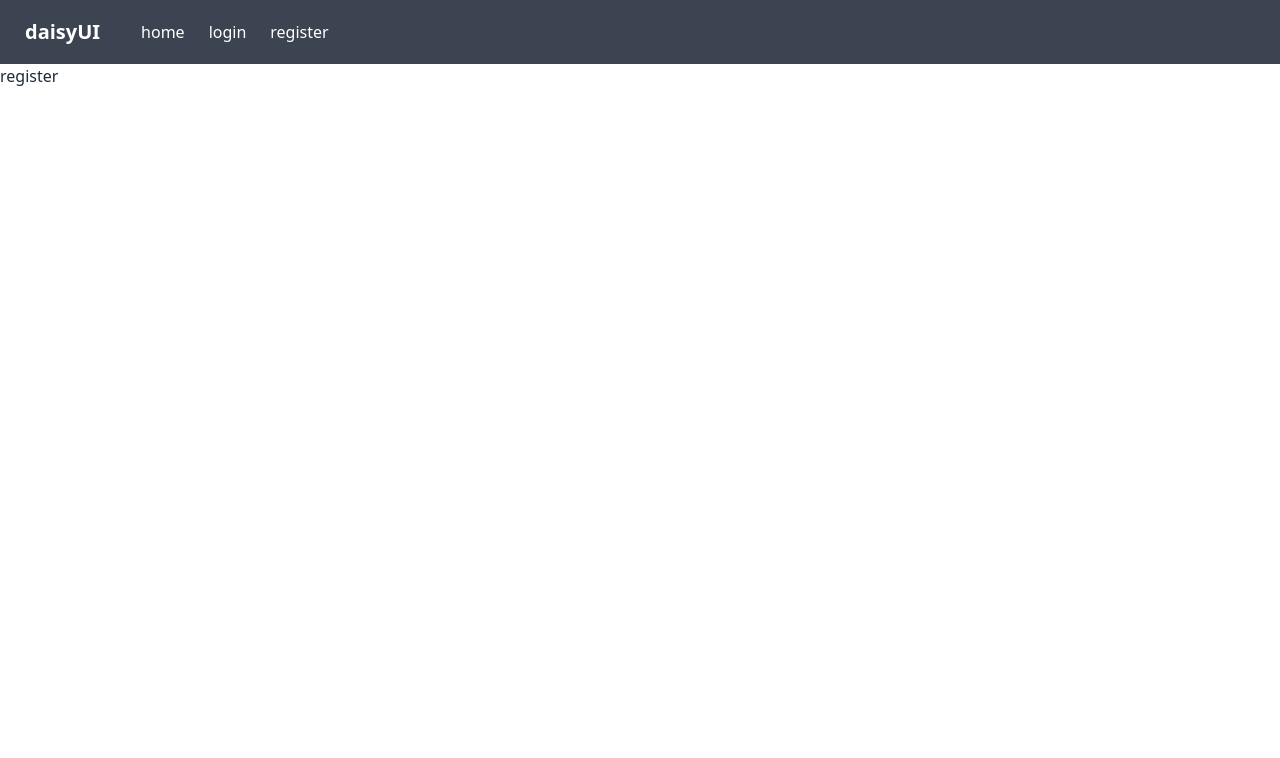
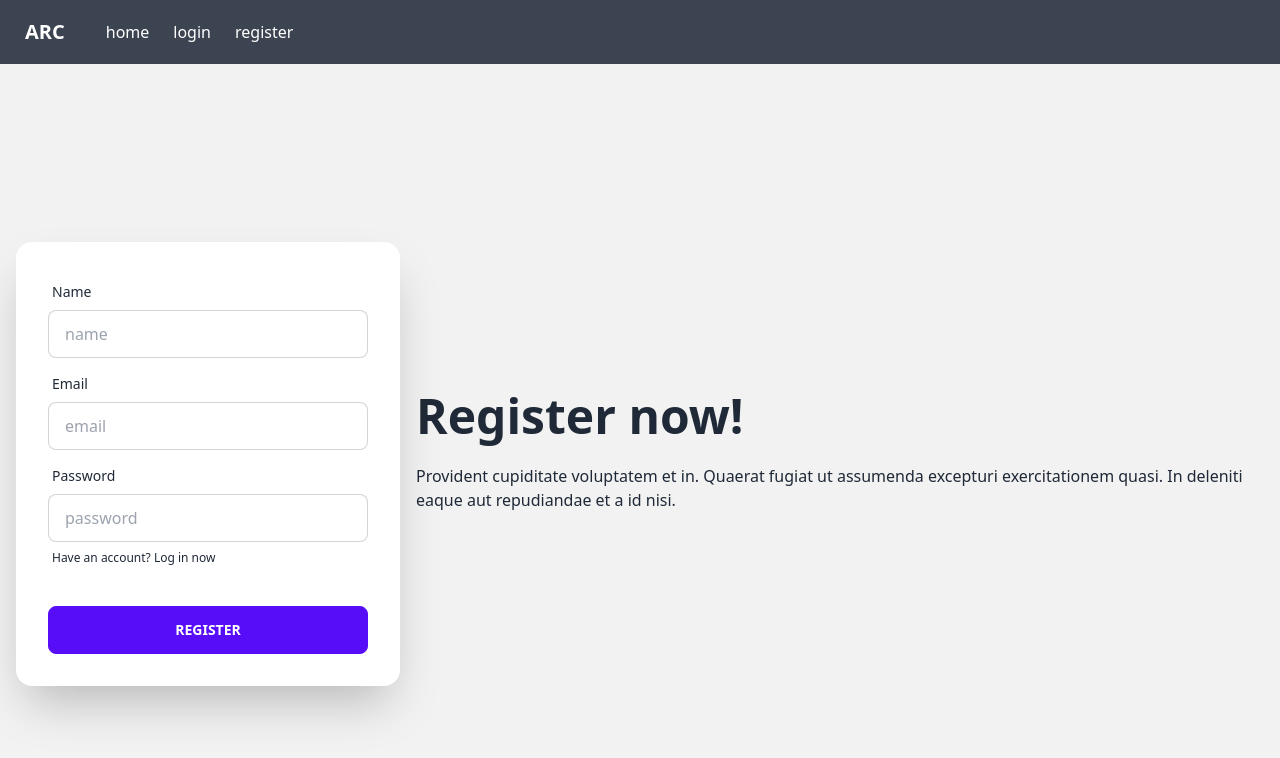
Before and after one commit to bilashism/auth-router-context, a React (Vite) app: page /register in a window 1280 px wide. Shown: the top 758 px of the page. Built offline with nearby package versions, Linux system fonts and the light colour scheme.

Commit message:
revamped navigation

```diff
--- a/src/App.jsx
+++ b/src/App.jsx
@@ -11,9 +11,9 @@
     element: <Main />,
     children: [
       { path: "/", element: <Home /> },
-      { path: "home", element: <Home /> },
-      { path: "login", element: <Login /> },
-      { path: "register", element: <Register /> }
+      { path: "/home", element: <Home /> },
+      { path: "/login", element: <Login /> },
+      { path: "/register", element: <Register /> }
     ],
     errorElement: <ErrorPage />
   }
--- a/src/components/Login/Login.jsx
+++ b/src/components/Login/Login.jsx
@@ -1,7 +1,75 @@
-import React from "react";
+import React, { useRef } from "react";
+import { Link } from "react-router-dom";
 
 const Login = () => {
-  return <div>login</div>;
+  const emailRef = useRef();
+  const passwordRef = useRef();
+
+  const handleLogInFormSubmit = ev => {
+    ev.preventDefault();
+    console.log(emailRef.current.value, passwordRef.current.value);
+  };
+
+  return (
+    <div>
+      <div className="hero min-h-screen bg-base-200">
+        <div className="hero-content flex-col lg:flex-row-reverse">
+          <div className="text-center lg:text-left">
+            <h1 className="text-5xl font-bold">Login now!</h1>
+            <p className="py-6">
+              Provident cupiditate voluptatem et in. Quaerat fugiat ut assumenda
+              excepturi exercitationem quasi. In deleniti eaque aut repudiandae
+              et a id nisi.
+            </p>
+          </div>
+          <form
+            onSubmit={handleLogInFormSubmit}
+            className="card flex-shrink-0 w-full max-w-sm shadow-2xl bg-base-100">
+            <div className="card-body">
+              <div className="form-control">
+                <label className="label">
+                  <span className="label-text">Email</span>
+                </label>
+                <input
+                  type="email"
+                  placeholder="email"
+                  className="input input-bordered"
+                  ref={emailRef}
+                />
+              </div>
+              <div className="form-control">
+                <label className="label">
+                  <span className="label-text">Password</span>
+                </label>
+                <input
+                  type="password"
+                  placeholder="password"
+                  className="input input-bordered"
+                  ref={passwordRef}
+                />
+              </div>
+              <div className="flex flex-wrap gap-6 justify-between mt-4">
+                <button
+                  className="label-text-alt link link-hover"
+                  type="button">
+                  Forgot password?
+                </button>
+                <span className="border hidden sm:inline-flex"></span>
+                <Link to="/register" className="label-text-alt link link-hover">
+                  Create a new account
+                </Link>
+              </div>
+              <div className="form-control mt-6">
+                <button className="btn btn-primary" type="submit">
+                  Login
+                </button>
+              </div>
+            </div>
+          </form>
+        </div>
+      </div>
+    </div>
+  );
 };
 
 export default Login;
--- a/src/components/Navbar/Navbar.jsx
+++ b/src/components/Navbar/Navbar.jsx
@@ -6,7 +6,7 @@
     <nav className="bg-neutral text-neutral-content">
       <div className="navbar gap-6 container mx-auto">
         <Link to="/" className="btn btn-ghost normal-case text-xl">
-          daisyUI
+          ARC
         </Link>
         <Link to="home">home</Link>
         <Link to="login">login</Link>
--- a/src/components/Register/Register.jsx
+++ b/src/components/Register/Register.jsx
@@ -1,7 +1,85 @@
-import React from "react";
+import React, { useRef } from "react";
+import { Link } from "react-router-dom";
 
 const Register = () => {
-  return <div>register</div>;
+  const nameRef = useRef();
+  const emailRef = useRef();
+  const passwordRef = useRef();
+
+  const handleRegisterFormSubmit = ev => {
+    ev.preventDefault();
+    console.log(
+      nameRef.current.value,
+      emailRef.current.value,
+      passwordRef.current.value
+    );
+  };
+
+  return (
+    <div>
+      <div className="hero min-h-screen bg-base-200">
+        <div className="hero-content flex-col lg:flex-row-reverse">
+          <div className="text-center lg:text-left">
+            <h1 className="text-5xl font-bold">Register now!</h1>
+            <p className="py-6">
+              Provident cupiditate voluptatem et in. Quaerat fugiat ut assumenda
+              excepturi exercitationem quasi. In deleniti eaque aut repudiandae
+              et a id nisi.
+            </p>
+          </div>
+          <form
+            onSubmit={handleRegisterFormSubmit}
+            className="card flex-shrink-0 w-full max-w-sm shadow-2xl bg-base-100">
+            <div className="card-body">
+              <div className="form-control">
+                <label className="label">
+                  <span className="label-text">Name</span>
+                </label>
+                <input
+                  type="text"
+                  placeholder="name"
+                  className="input input-bordered"
+                  ref={nameRef}
+                />
+              </div>
+              <div className="form-control">
+                <label className="label">
+                  <span className="label-text">Email</span>
+                </label>
+                <input
+                  type="email"
+                  placeholder="email"
+                  className="input input-bordered"
+                  ref={emailRef}
+                />
+              </div>
+              <div className="form-control">
+                <label className="label">
+                  <span className="label-text">Password</span>
+                </label>
+                <input
+                  type="password"
+                  placeholder="password"
+                  className="input input-bordered"
+                  ref={passwordRef}
+                />
+                <label className="label">
+                  <Link to="/login" className="label-text-alt link link-hover">
+                    Have an account? Log in now
+                  </Link>
+                </label>
+              </div>
+              <div className="form-control mt-6">
+                <button className="btn btn-primary" type="submit">
+                  Register
+                </button>
+              </div>
+            </div>
+          </form>
+        </div>
+      </div>
+    </div>
+  );
 };
 
 export default Register;
```
